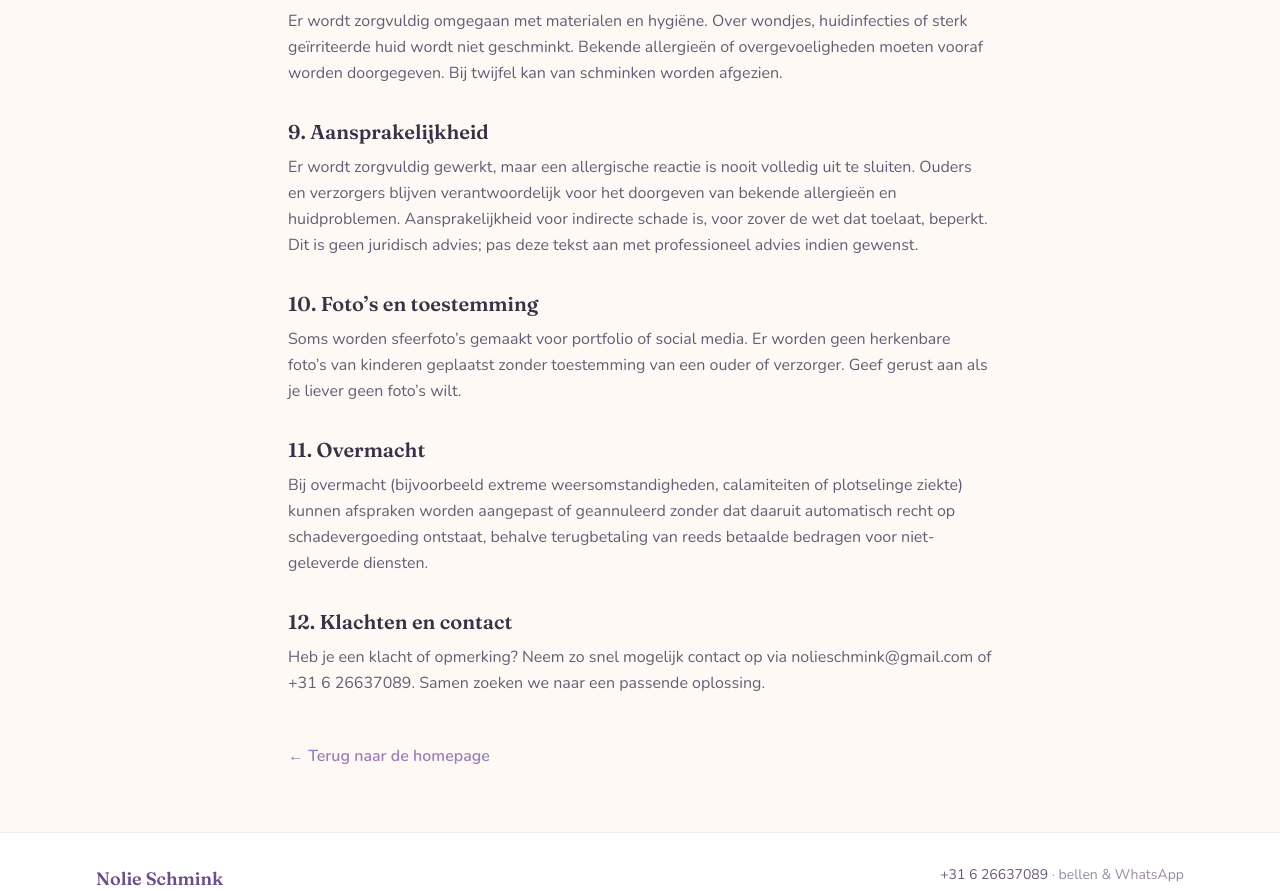
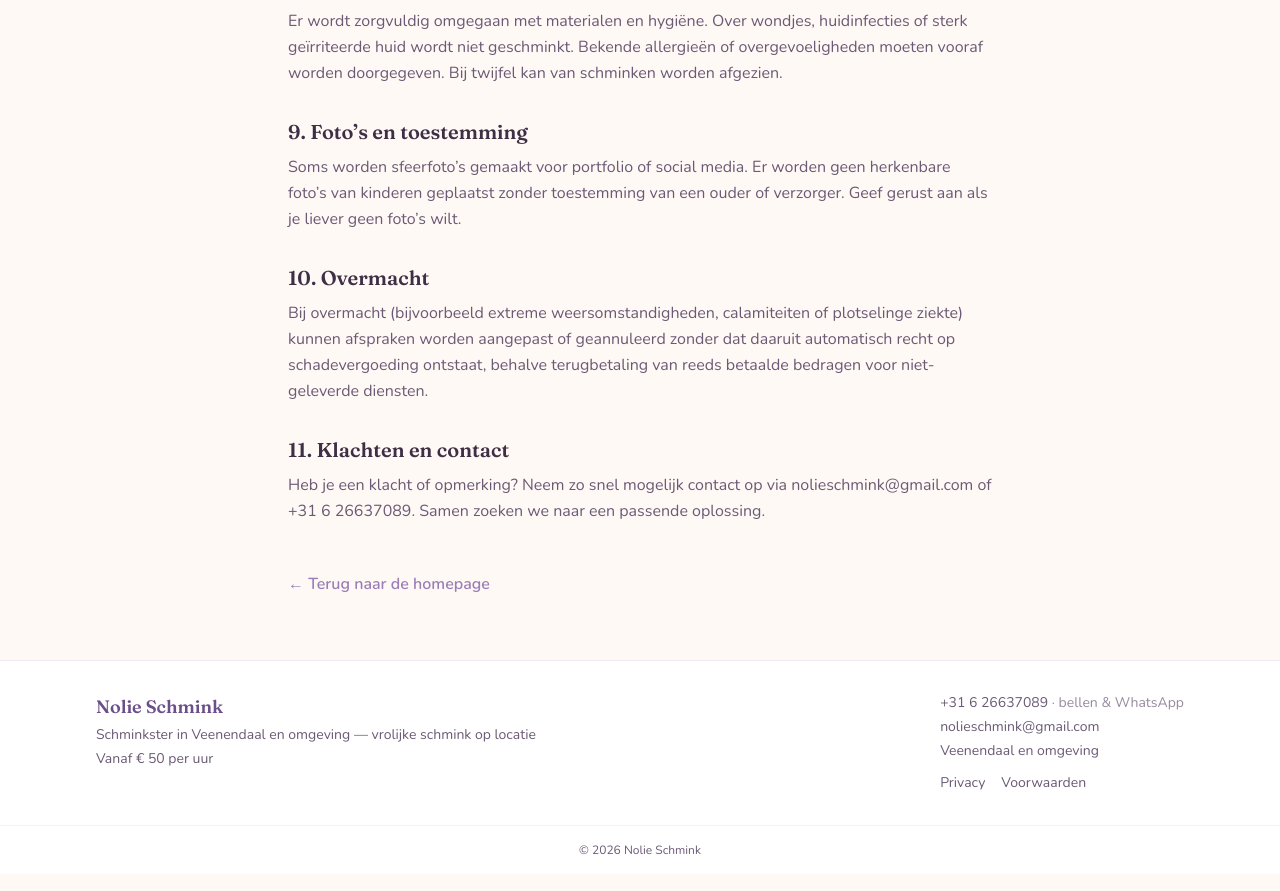
Before and after one commit to Shizzledizzl/nolieschmink, a Next.js app: page /voorwaarden in a window 1280 px wide. Shown: the part 1346-2237 px from the top of the page. Built offline with nearby package versions, Linux system fonts and the light colour scheme.

Commit message:
Verwijder aansprakelijkheidssectie uit algemene voorwaarden.
Co-authored-by: Cursor <cursoragent@cursor.com>

```diff
--- a/src/app/voorwaarden/page.tsx
+++ b/src/app/voorwaarden/page.tsx
@@ -46,10 +46,6 @@ const sections = [
   {
     title: "Veiligheid en hygiëne",
     body: "Er wordt zorgvuldig omgegaan met materialen en hygiëne. Over wondjes, huidinfecties of sterk geïrriteerde huid wordt niet geschminkt. Bekende allergieën of overgevoeligheden moeten vooraf worden doorgegeven. Bij twijfel kan van schminken worden afgezien.",
-  },
-  {
-    title: "Aansprakelijkheid",
-    body: "Er wordt zorgvuldig gewerkt, maar een allergische reactie is nooit volledig uit te sluiten. Ouders en verzorgers blijven verantwoordelijk voor het doorgeven van bekende allergieën en huidproblemen. Aansprakelijkheid voor indirecte schade is, voor zover de wet dat toelaat, beperkt. Dit is geen juridisch advies; pas deze tekst aan met professioneel advies indien gewenst.",
   },
   {
     title: "Foto’s en toestemming",
```
